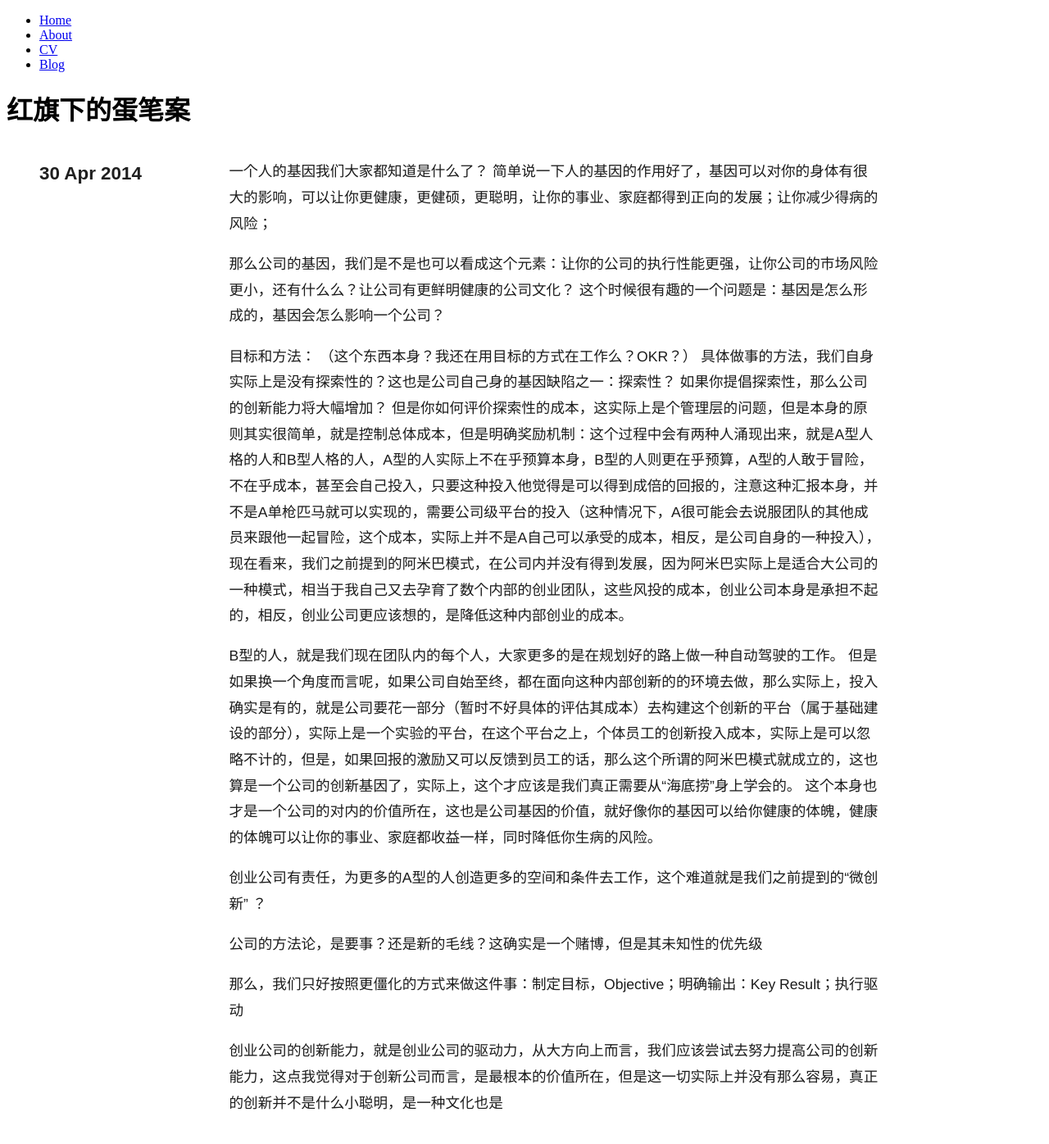
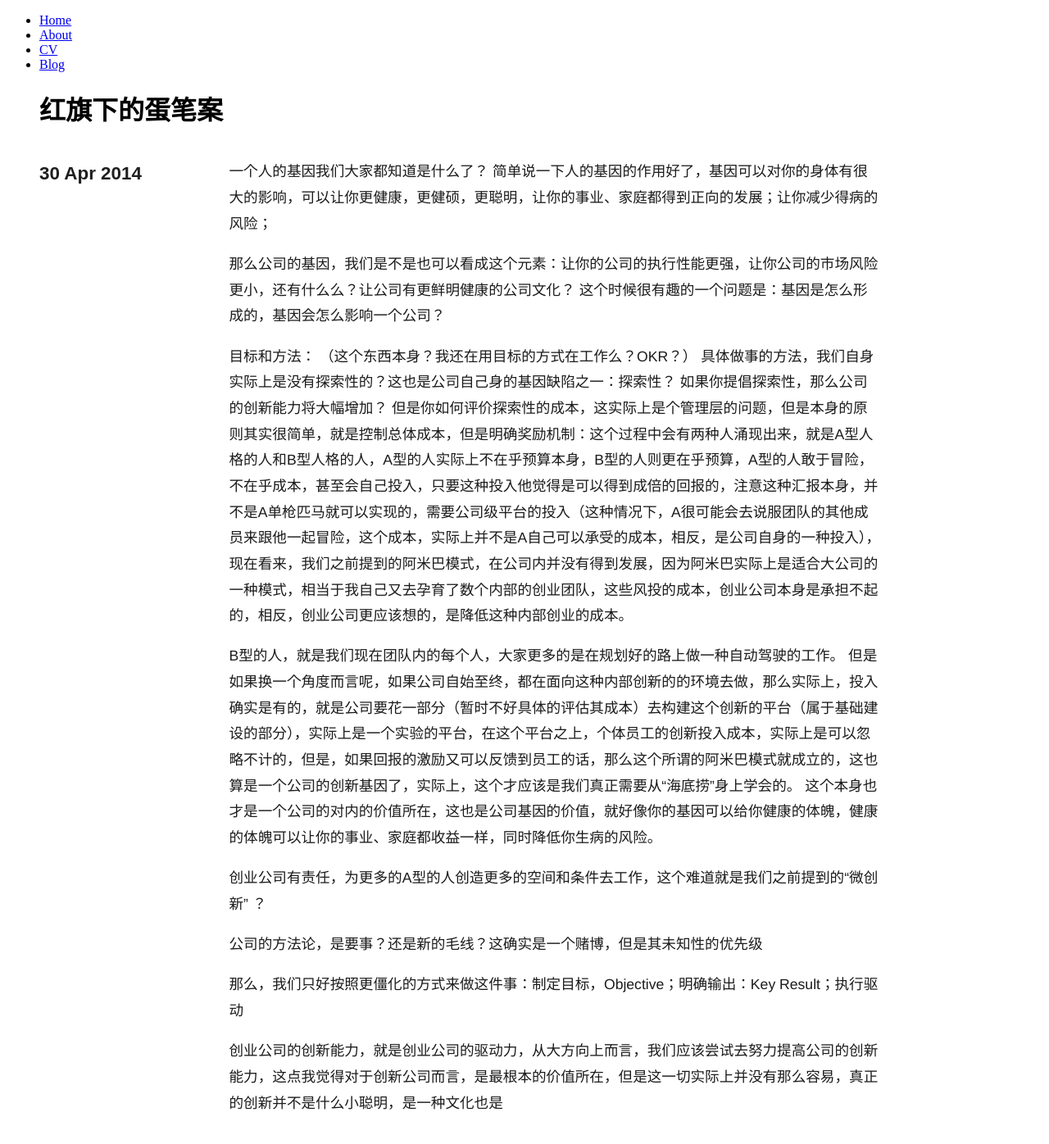
Before and after one commit to queryfish/anotherblogger, a Jekyll site: the page built from index.html, in a window 1280 px wide. Shown: the whole page at 82% size. Built offline with Jekyll 4.4.1, drawn with Linux system fonts in a browser that asks for light colours.

Commit message:
blog Title aligned

```diff
--- a/index.html
+++ b/index.html
@@ -2,7 +2,7 @@
 layout: default
 title: 红旗下的蛋笔案
 ---
-<h1>{{ page.title }}</h1>
+<h1 class="blogTitle">{{ page.title }}</h1>
 <ul class="posts">
 
   {% for post in site.posts %}
--- a/style.css
+++ b/style.css
@@ -1,4 +1,10 @@
 /* Blog */
+
+h1.blogTitle
+{
+    padding-left: 40px;
+}
+
 ul.posts
 {
     width: 90%;
```
